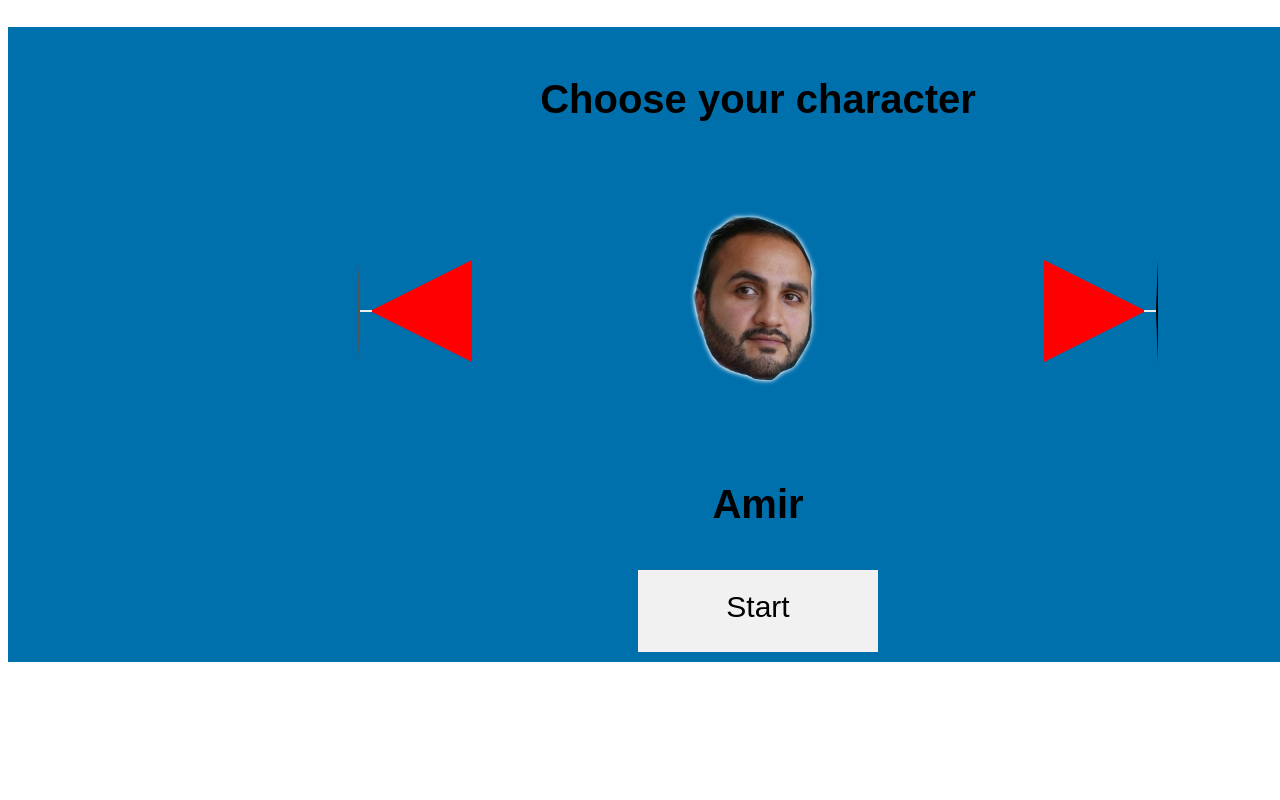
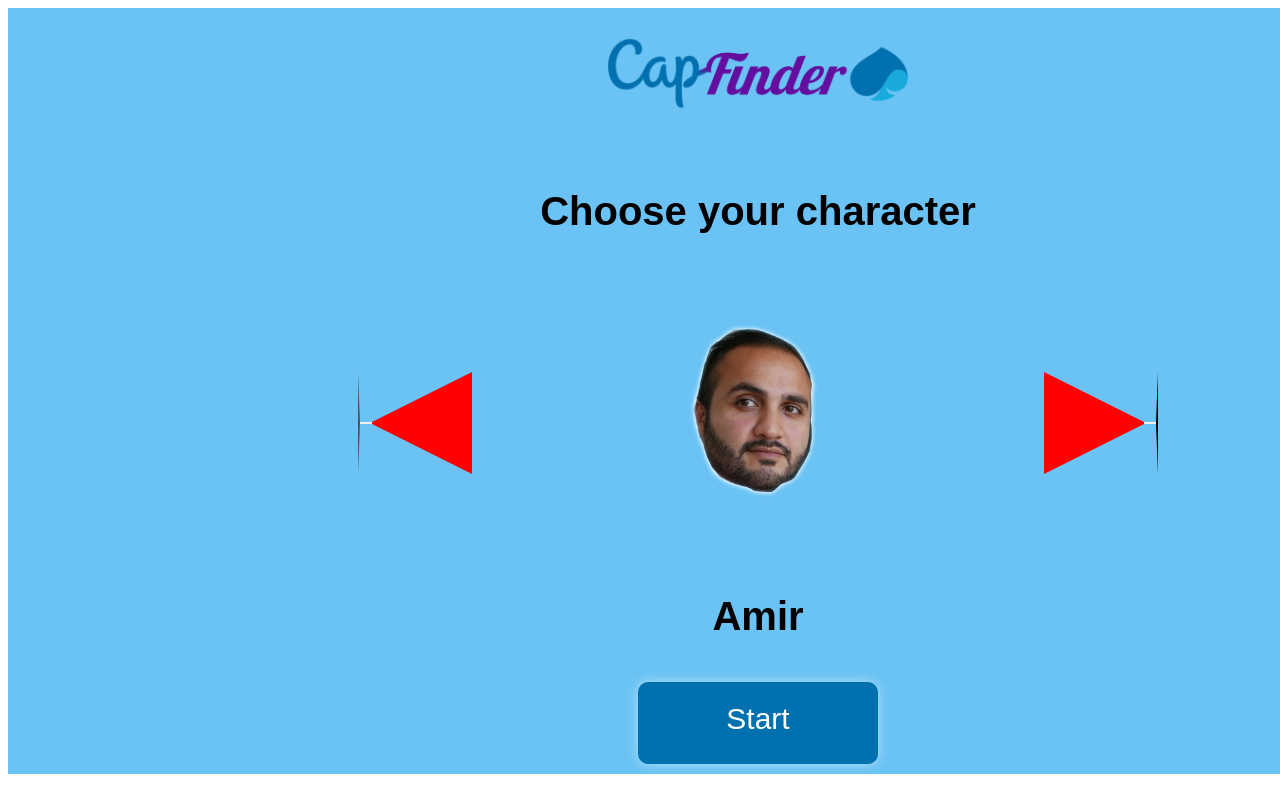
Before and after one commit to Firenzo/lab-day-6, a Nuxt app: page / in a window 1280 px wide. Shown: the top 800 px of the page. Built offline with nearby package versions, Linux system fonts and the light colour scheme.

Commit message:
changed pasje size

```diff
--- a/pages/index.vue
+++ b/pages/index.vue
@@ -1,13 +1,16 @@
 <template>
   <div class="char">
+    <div class="image">
+      <img src="~/assets/capfinder-logo.png">
+    </div>
     <h1 class="char__title">Choose your character</h1>
     <img
       class="char__pic"
       :src="
-        require(`~/assets/images/characters/${characters[currentPerson].name}.png`)
+        require(`~/assets/images/characters/${$store.state.characters[currentPerson].name}.png`)
       "
     />
-    <h2 class="char__name">{{ characters[currentPerson].name }}</h2>
+    <h2 class="char__name">{{ $store.state.characters[currentPerson].name }}</h2>
     <div class="char__button-container">
       <button class="char__button-prev" @click="prevPerson()"></button>
       <NuxtLink class="char__button-start" to="ingang">Start</NuxtLink>
@@ -26,43 +29,6 @@ export default {
 
   data: () => ({
     currentPerson: 0,
-    characters: [
-      { name: "Amir", gender: "M" },
-      { name: "Anna", gender: "F" },
-      { name: "Anneke", gender: "F" },
-      { name: "Archana", gender: "F" },
-      { name: "Arjan", gender: "M" },
-      { name: "Bart", gender: "M" },
-      { name: "Caroline", gender: "F" },
-      { name: "Daniel", gender: "M" },
-      { name: "Dennis", gender: "M" },
-      { name: "Eelco", gender: "M" },
-      { name: "Firenzo", gender: "M" },
-      { name: "Florian", gender: "M" },
-      { name: "Freek", gender: "M" },
-      { name: "Harald", gender: "M" },
-      { name: "Jessica", gender: "F" },
-      { name: "Jurre", gender: "M" },
-      { name: "Karim", gender: "M" },
-      { name: "Ken", gender: "M" },
-      { name: "Maarten", gender: "M" },
-      { name: "Maria", gender: "F" },
-      { name: "Mohamed", gender: "M" },
-      { name: "Muhammad", gender: "M" },
-      { name: "Pim", gender: "M" },
-      { name: "Rasheed", gender: "M" },
-      { name: "Redmar", gender: "M" },
-      { name: "Rianne", gender: "F" },
-      { name: "Rik", gender: "M" },
-      { name: "Ryan", gender: "M" },
-      { name: "Stijn", gender: "M" },
-      { name: "Thijs", gender: "M" },
-      { name: "Tijmen", gender: "M" },
-      { name: "Ryan", gender: "M" },
-      { name: "WeShi", gender: "F" },
-      { name: "Yingdi", gender: "M" },
-      { name: "Yonas", gender: "M" },
-    ],
   }),
 
   computed: {},
@@ -72,13 +38,13 @@ export default {
   methods: {
     prevPerson() {
       if (this.currentPerson == 0) {
-        this.currentPerson = this.characters.length - 1;
+        this.currentPerson = this.$store.state.characters.length - 1;
       } else {
         this.currentPerson -= 1;
       }
     },
     nextPerson() {
-      if (this.currentPerson == this.characters.length - 1) {
+      if (this.currentPerson == this.$store.state.characters.length - 1) {
         this.currentPerson = 0;
       } else {
         this.currentPerson += 1;
@@ -89,8 +55,19 @@ export default {
 </script>
 
 <style lang="scss" scoped>
+
+div.image{
+  display:flex;
+  justify-content: center;
+  padding-top:30px;
+
+  img {
+    display:block;
+    width: 300px;
+  }
+}
 .char {
-  background-color: #0070ad;
+  background-color: #6ac3f4;
   font-family: Arial, Helvetica, sans-serif;
 
   &__title {
@@ -125,28 +102,35 @@ export default {
     transform: translate(0px, -300px);
     width: 0;
     height: 0;
-    border-top: 50px solid #0070ad;
+    border-top: 50px solid #6ac3f4;
     border-right: 100px solid red;
-    border-bottom: 50px solid #0070ad;
+    border-bottom: 50px solid #6ac3f4;
   }
   &__button-start {
-    color: black;
+    color: white;
     text-decoration: none;
     width: 200px;
     text-align: center;
-    background-color: #f1f1f1;
+    background-color: #0070ae;
     margin: 10px;
     padding: 20px;
     font-size: 30px;
     display: block;
+    border-radius:10px;
+    box-shadow: 0 0 12px rgba(255,255,255,0.5);
+    &:hover {
+      box-shadow: 0 0 0px rgb(80,80,80,0.0);
+      background-color: #630e9e;
+      color:white;
+    }
   }
   &__button-next {
     transform: translate(0px, -300px);
     width: 0;
     height: 0;
-    border-top: 50px solid #0070ad;
+    border-top: 50px solid #6ac3f4;
     border-left: 100px solid red;
-    border-bottom: 50px solid #0070ad;
+    border-bottom: 50px solid #6ac3f4;
   }
 }
 </style>
```
Also changed, not shown: assets/capfinder-logo.png (renamed from static/logo/capfinder-logo.png), assets/pictures/pasje.jpg.
